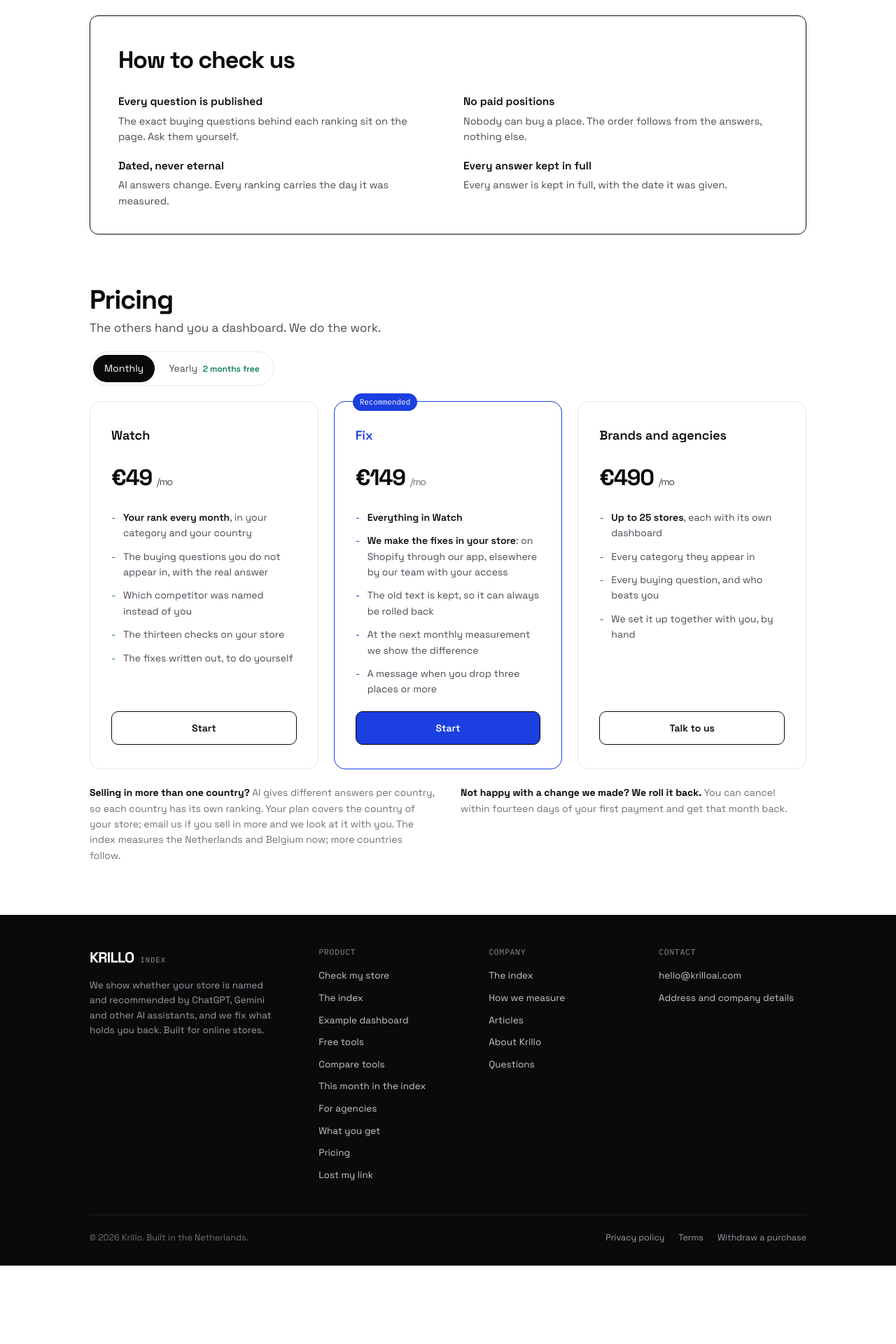
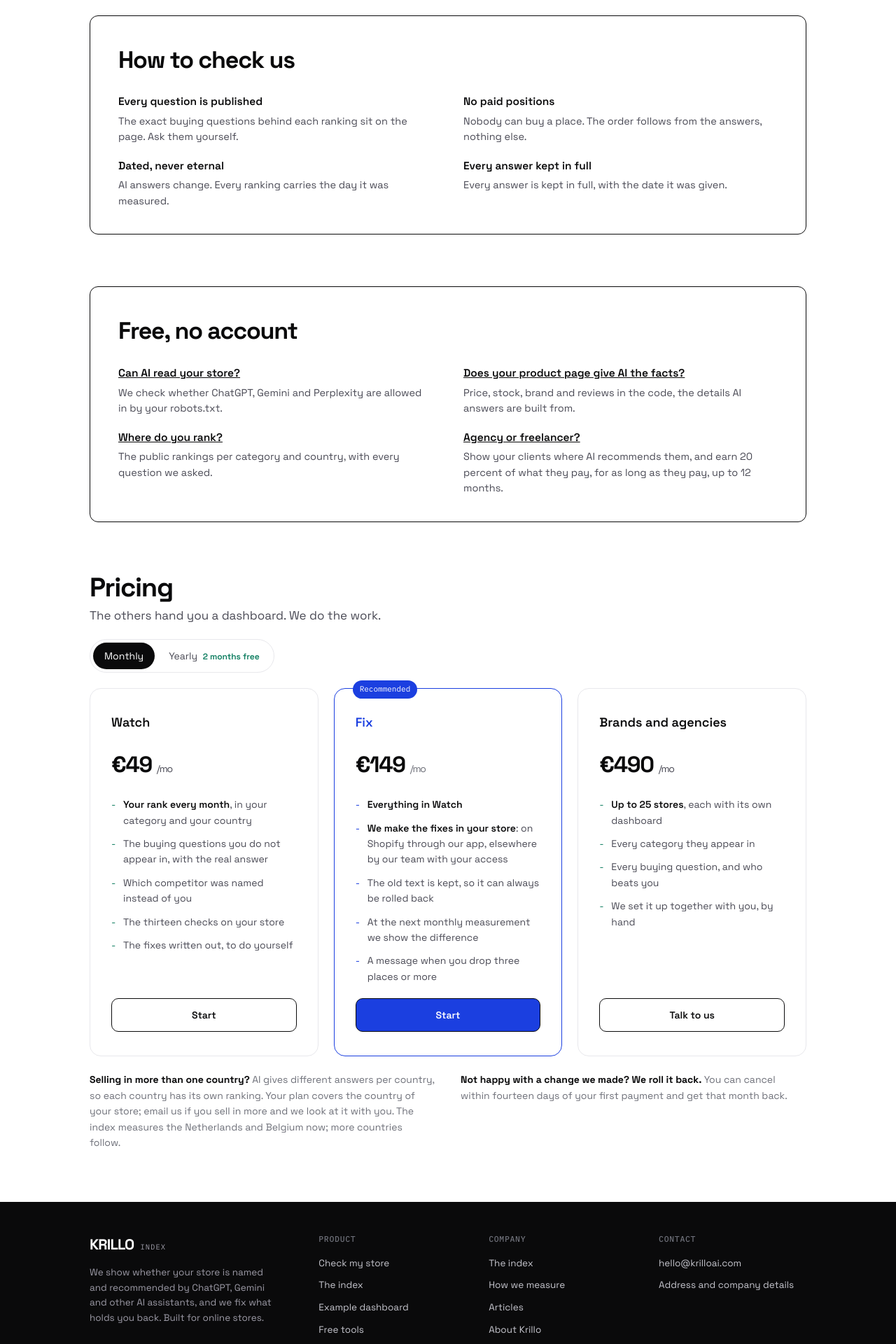
Before and after one commit to ninonorden/Krillo-app, a Flask app: page / in a window 1280 px wide. Shown: the part 1440-3360 px from the top of the page at 70% size. Before the commit the page ends 3248 px from the top, so only its background shows below. Run offline with Flask 3, Linux system fonts and the light colour scheme; data that the repository does not hold is empty; some libraries are stand-ins or nearby versions.

Commit message:
Add files via upload

```diff
--- a/templates/agentwereld.html
+++ b/templates/agentwereld.html
@@ -6,7 +6,7 @@
 <meta name="robots" content="noindex, nofollow">
 {# Stap 148: de agentwereld. Ververst elke minuut vanzelf. Alles uit echte
    tellingen, zie agentwereld.py. Geen scripts van buiten. #}
-<meta http-equiv="refresh" content="60">
+<meta http-equiv="refresh" content="300">
 <title>Agentwereld | Krillo</title>
 <style>
   body{margin:0; background:#F3EFE6; font-family:-apple-system,'Segoe UI',Arial,sans-serif; color:#2E2A24;}
@@ -31,7 +31,7 @@
 <div class="kop">
   <h1>Het Krillo-dorp</h1>
   <div class="stand">{{ w.werkend }} van {{ w.agents|length }} agents aan het werk (laatste uur) &middot;
-    {{ w.klanten }} betalende klant{{ '' if w.klanten == 1 else 'en' }} &middot; ververst elke minuut</div>
+    {{ w.klanten }} betalende klant{{ '' if w.klanten == 1 else 'en' }} &middot; ververst elke vijf minuten</div>
 </div>
 <div class="wereld">
 <svg viewBox="0 0 1000 640" role="img" aria-label="Het dorp van de Krillo-agents">
--- a/templates/bureau.html
+++ b/templates/bureau.html
@@ -60,7 +60,7 @@
 
   <div class="cta">
     <h2>Earn from it</h2>
-    <p>As a partner you get 20 percent of what your clients pay us, for 12 months. They start with a free check,
+    <p>As a partner you get 20 percent of what your clients pay us, for as long as they pay, up to 12 months. They start with a free check,
        and with Fix we make the changes in their store, so there is no extra work for you.</p>
     <a class="knop vol" href="/partners#aanmelden">Become a partner</a>
   </div>
--- a/templates/index.html
+++ b/templates/index.html
@@ -962,8 +962,11 @@
     <div class="navlinks">
       <a href="/index">Index</a>
       <a href="/demo">Product</a>
-      <a href="#methode">Method</a>
+      {# 29 september: de gratis tools stonden alleen in de voettekst. Een
+         bezoeker die nog niet wil kopen, moet iets gratis kunnen doen. #}
+      <a href="/tools">Free tools</a>
       <a href="#pricing">Pricing</a>
+      <a href="/partners">For agencies</a>
     </div>
     <a class="nav-cta" href="#scan">Check my store</a>
   </div>
@@ -1145,6 +1148,36 @@
         <div>
           <h3>Every answer kept in full</h3>
           <p>{% if index and index.cijfers and index.cijfers.antwoorden %}{{ index.cijfers.antwoorden }} complete answers are on record. That is how we show movement.{% else %}Every answer is kept in full, with the date it was given.{% endif %}</p>
+        </div>
+      </div>
+    </div>
+  </div>
+</section>
+
+{# GRATIS TOOLS EN BUREAUS (29 september). Otterly en Peec zetten hun gratis
+   tools en hun partnerprogramma zichtbaar op de site; bij ons stonden ze alleen
+   in de voettekst. Wie nog niet koopt, kan hier iets gratis doen, en een bureau
+   ziet meteen dat het aan ons kan verdienen. #}
+<section id="gratis" class="vlak">
+  <div class="wrap">
+    <div class="methode-blok">
+      <h2>Free, no account</h2>
+      <div class="methode-grid">
+        <div>
+          <h3><a href="/tools/ai-crawler-check" style="color:inherit;">Can AI read your store?</a></h3>
+          <p>We check whether ChatGPT, Gemini and Perplexity are allowed in by your robots.txt.</p>
+        </div>
+        <div>
+          <h3><a href="/tools/product-data-check" style="color:inherit;">Does your product page give AI the facts?</a></h3>
+          <p>Price, stock, brand and reviews in the code, the details AI answers are built from.</p>
+        </div>
+        <div>
+          <h3><a href="/index" style="color:inherit;">Where do you rank?</a></h3>
+          <p>The public rankings per category and country, with every question we asked.</p>
+        </div>
+        <div>
+          <h3><a href="/partners" style="color:inherit;">Agency or freelancer?</a></h3>
+          <p>Show your clients where AI recommends them, and earn 20 percent of what they pay, for as long as they pay, up to 12 months.</p>
         </div>
       </div>
     </div>
--- a/templates/privacybeleid.html
+++ b/templates/privacybeleid.html
@@ -111,6 +111,10 @@
   <ul>
     <li>The code in that link, stored with the store address you check, for 60 days. If that store takes a paid plan, the person who shared the link gets a reward, and they see the store's name in their overview. No cookie; nothing about you as a person.</li>
   </ul>
+  <p><strong>When you follow the rank of a store:</strong></p>
+  <ul>
+    <li>Your email address and the store. First we send one email to confirm; without your click nothing else follows. After that, an email when the rank changes, with a link to stop in each one.</li>
+  </ul>
   <p><strong>When you join the waiting list for your country:</strong></p>
   <ul>
     <li>Your email address, your store address if you give it, and the country. We use them for one email: when the Krillo Index starts measuring your country. After that email we keep nothing else from the waiting list for marketing.</li>
```
Also changed, not shown: templates/index_winkel.html (+30 -0 lines), templates/partners.html (+4 -3 lines).
